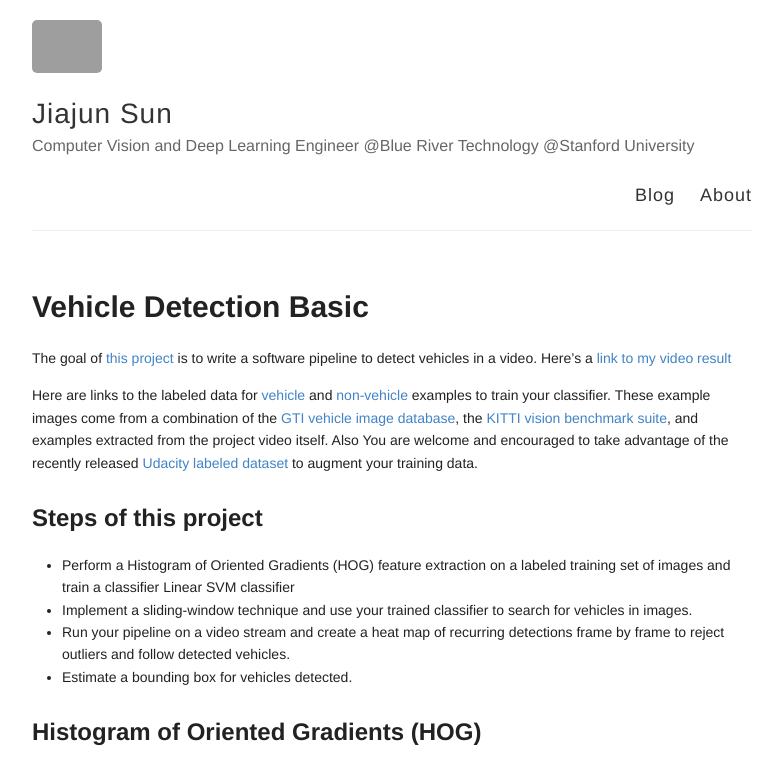
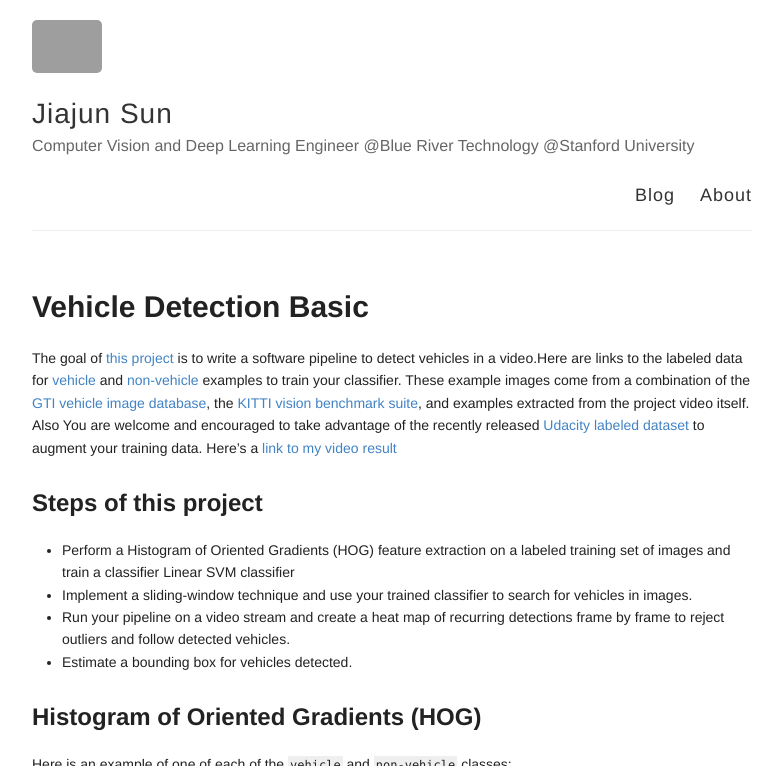
Before and after one commit to jiajuns/jiajun.github.io, a Jekyll site: the page built from _posts/2018-9-03-Vehicle-Detection-Basic.md, in a window 1280 px wide and 900 px high, cut to the strip 0-766 px from the top of the window. Shown: the whole strip, without its empty margins (248-1030 px from the left). Built offline with Jekyll 4.4.1, drawn with Linux system fonts in a browser that asks for light colours; grey boxes are pictures that could not be loaded.

```diff
--- a/_posts/2018-9-03-Vehicle-Detection-Basic.md
+++ b/_posts/2018-9-03-Vehicle-Detection-Basic.md
@@ -3,9 +3,8 @@ layout: post
 title: Vehicle Detection Basic
 ---
 
-The goal of [this project](https://jiajuns.github.io/VehicleDetectionBasic/) is to write a software pipeline to detect vehicles in a video. Here's a [link to my video result](https://raw.githubusercontent.com/jiajuns/VehicleDetectionBasic/master/output_video_final.mp4)
+The goal of [this project](https://jiajuns.github.io/VehicleDetectionBasic/) is to write a software pipeline to detect vehicles in a video.Here are links to the labeled data for [vehicle](https://s3.amazonaws.com/udacity-sdc/Vehicle_Tracking/vehicles.zip) and [non-vehicle](https://s3.amazonaws.com/udacity-sdc/Vehicle_Tracking/non-vehicles.zip) examples to train your classifier. These example images come from a combination of the [GTI vehicle image database](http://www.gti.ssr.upm.es/data/Vehicle_database.html), the [KITTI vision benchmark suite](http://www.cvlibs.net/datasets/kitti/), and examples extracted from the project video itself. Also You are welcome and encouraged to take advantage of the recently released [Udacity labeled dataset](https://github.com/udacity/self-driving-car/tree/master/annotations) to augment your training data. Here's a [link to my video result](https://raw.githubusercontent.com/jiajuns/VehicleDetectionBasic/master/output_video_final.mp4)
 
-Here are links to the labeled data for [vehicle](https://s3.amazonaws.com/udacity-sdc/Vehicle_Tracking/vehicles.zip) and [non-vehicle](https://s3.amazonaws.com/udacity-sdc/Vehicle_Tracking/non-vehicles.zip) examples to train your classifier.  These example images come from a combination of the [GTI vehicle image database](http://www.gti.ssr.upm.es/data/Vehicle_database.html), the [KITTI vision benchmark suite](http://www.cvlibs.net/datasets/kitti/), and examples extracted from the project video itself. Also You are welcome and encouraged to take advantage of the recently released [Udacity labeled dataset](https://github.com/udacity/self-driving-car/tree/master/annotations) to augment your training data.
 
 Steps of this project
 ---
```
